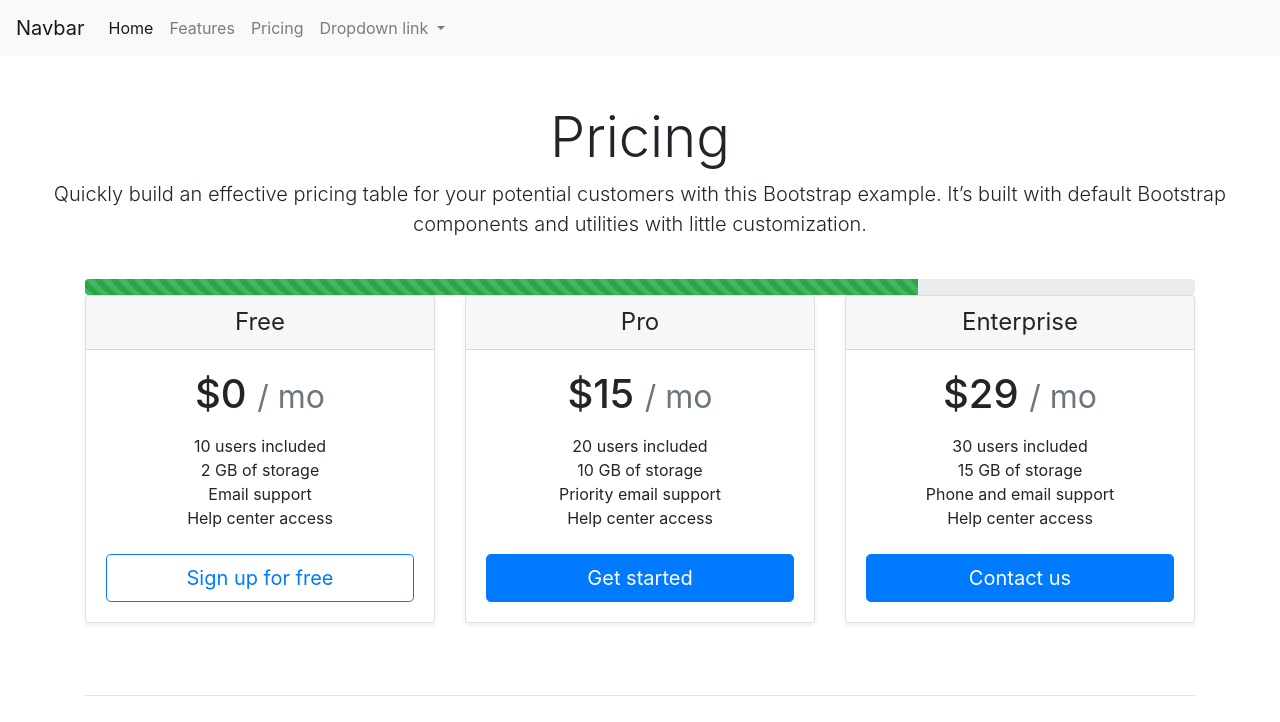
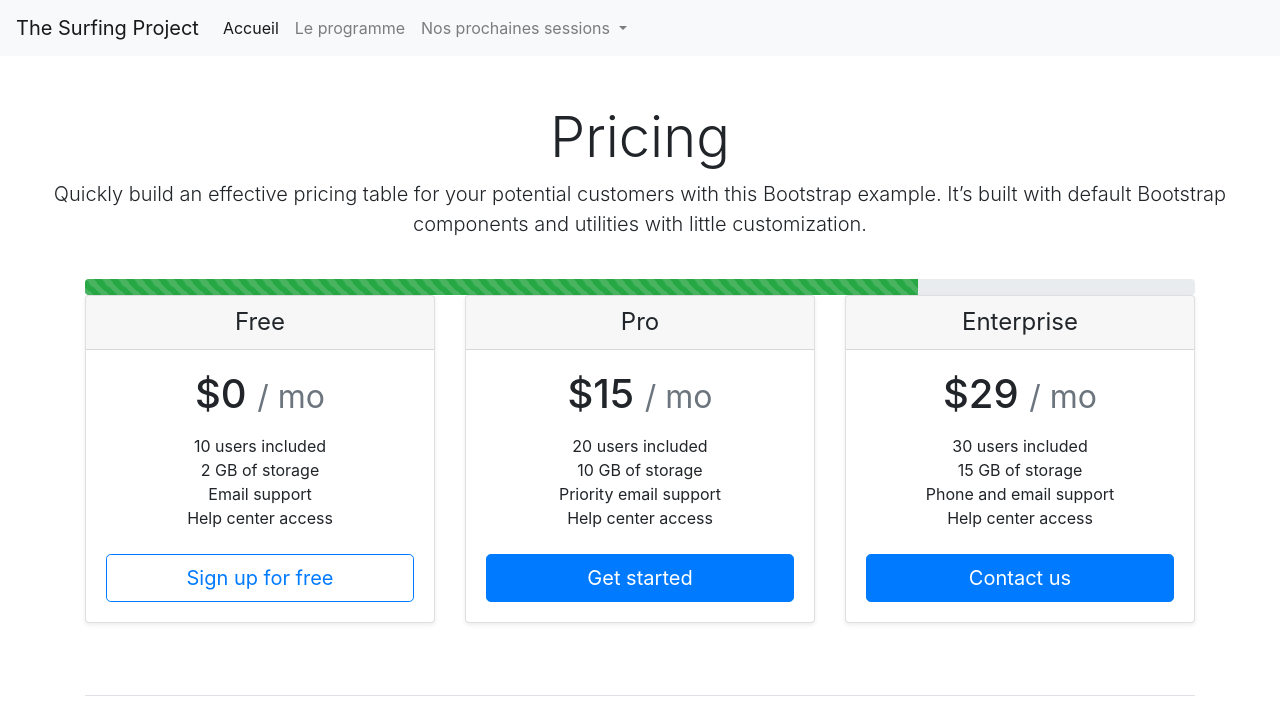
Before and after one commit to EmilieAussage/Surf-Project, a plain HTML site: page index.html in a window 1280 px wide. Shown: the top 722 px of the page. Drawn offline with nearby package versions, Linux system fonts and the light colour scheme.

Commit message:
modif nav bar

```diff
--- a/index.html
+++ b/index.html
@@ -15,29 +15,26 @@
   </head>
   <body>
     <nav class="navbar navbar-expand-lg navbar-light bg-light">
-      <a class="navbar-brand" href="#">Navbar</a>
+      <a class="navbar-brand" href="#">The Surfing Project</a>
       <button class="navbar-toggler" type="button" data-toggle="collapse" data-target="#navbarNavDropdown" aria-controls="navbarNavDropdown" aria-expanded="false" aria-label="Toggle navigation">
         <span class="navbar-toggler-icon"></span>
       </button>
       <div class="collapse navbar-collapse" id="navbarNavDropdown">
         <ul class="navbar-nav">
           <li class="nav-item active">
-            <a class="nav-link" href="#">Home <span class="sr-only">(current)</span></a>
+            <a class="nav-link" href="#">Accueil <span class="sr-only">(current)</span></a>
           </li>
           <li class="nav-item">
-            <a class="nav-link" href="#">Features</a>
-          </li>
-          <li class="nav-item">
-            <a class="nav-link" href="#">Pricing</a>
+            <a class="nav-link" href="#">Le programme</a>
           </li>
           <li class="nav-item dropdown">
             <a class="nav-link dropdown-toggle" href="#" id="navbarDropdownMenuLink" role="button" data-toggle="dropdown" aria-haspopup="true" aria-expanded="false">
-              Dropdown link
+              Nos prochaines sessions
             </a>
             <div class="dropdown-menu" aria-labelledby="navbarDropdownMenuLink">
-              <a class="dropdown-item" href="#">Action</a>
-              <a class="dropdown-item" href="#">Another action</a>
-              <a class="dropdown-item" href="#">Something else here</a>
+              <a class="dropdown-item" href="#">Salut</a>
+              <a class="dropdown-item" href="#">En fait</a>
+              <a class="dropdown-item" href="#">Je vais t'arnaquer ahah #prank</a>
             </div>
           </li>
         </ul>
```
